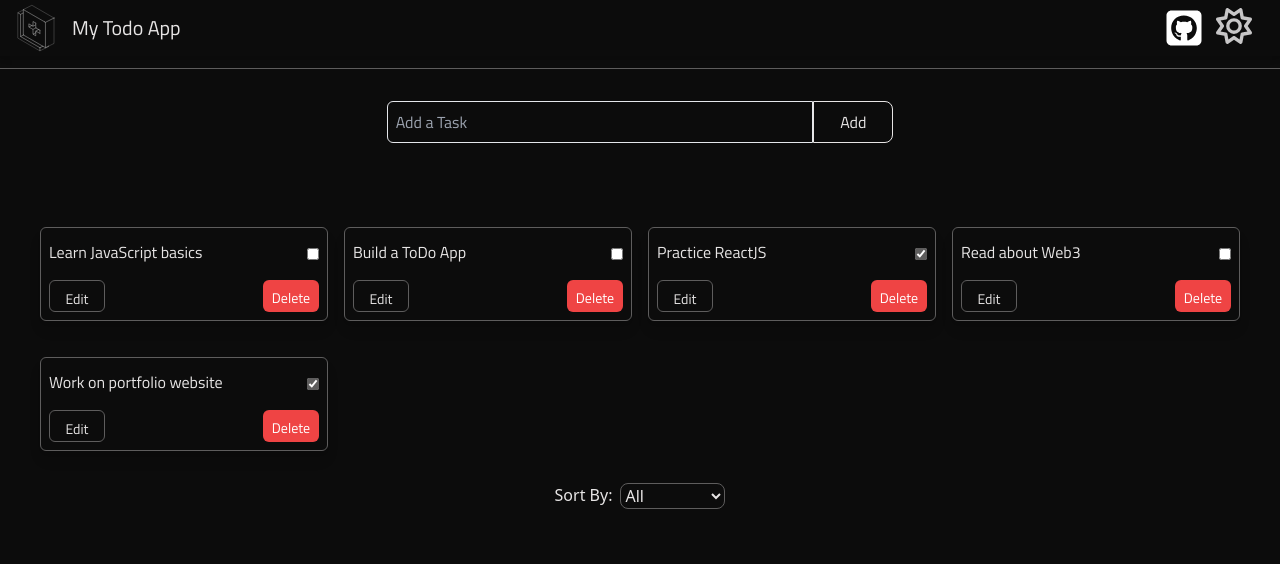
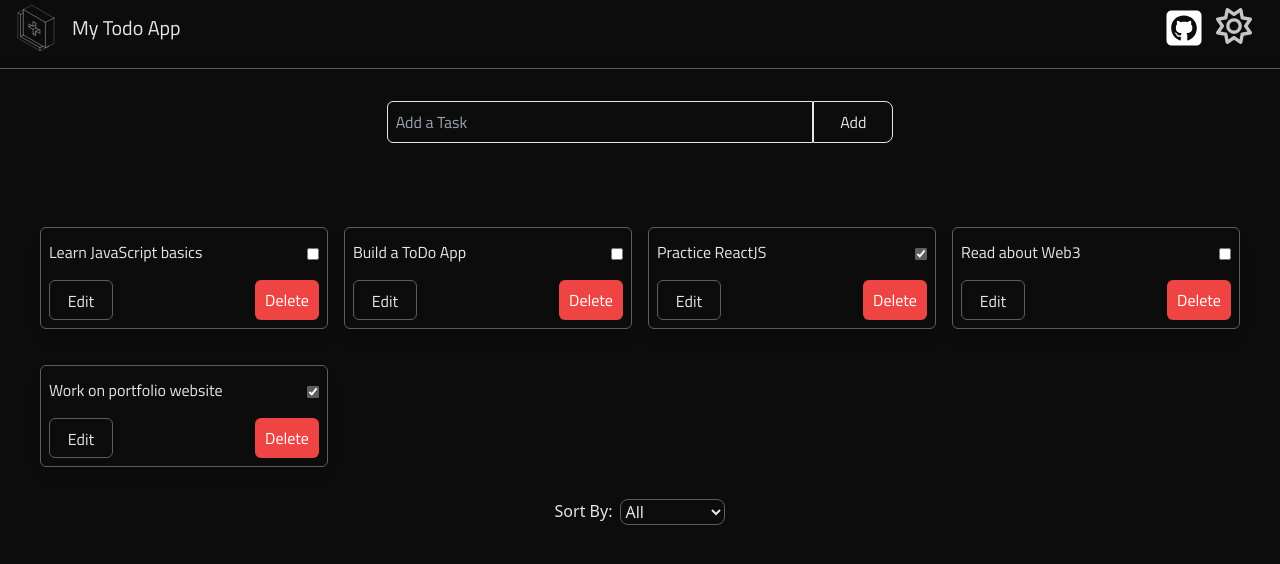
Before and after one commit to OlaiwonAbdullahi/My-Todo-App, a React (Vite) app: page / in a window 1280 px wide. Shown: the top 564 px of the page. Built offline with nearby package versions, Linux system fonts and the light colour scheme.

Commit message:
update App.jsx, Form.jsx and TodoList.jsx

```diff
--- a/src/App.jsx
+++ b/src/App.jsx
@@ -3,11 +3,13 @@ import Header from "./components/Header";
 import Sorting from "./components/Sorting";
 import TodoList from "./components/TodoList";
 
+function handleAddItems() {}
+
 function App() {
   return (
     <div className=" h-screen bg-bgColor text-textColor ">
       <Header />
-      <Form />
+      <Form onAddItems={handleAddItems} />
       <TodoList />
       <Sorting />
     </div>
--- a/src/components/Form.jsx
+++ b/src/components/Form.jsx
@@ -1,14 +1,33 @@
-export default function Form() {
+import { useState } from "react";
+
+export default function Form({ onAddItems }) {
+  const [task, setTask] = useState("");
+
+  function handleSubmit(e) {
+    e.preventDefault();
+    if (!task) return;
+
+    const newTask = { task };
+    console.log(newTask);
+    setTask("");
+
+    onAddItems(newTask);
+  }
   return (
-    <div className="mt-8 flex justify-center font-titalium mb-8">
+    <form
+      className="mt-8 flex justify-center font-titalium mb-8"
+      onSubmit={handleSubmit}
+    >
       <input
         type="text"
         placeholder="Add a Task"
+        value={task}
+        onChange={(e) => setTask(e.target.value)}
         className="bg-bgColor  border rounded-l-md w-1/3 text-textColor p-2 "
       />
       <button className="border border-textColor rounded-e-lg p-1 w-20">
         Add
       </button>
-    </div>
+    </form>
   );
 }
--- a/src/components/TodoList.jsx
+++ b/src/components/TodoList.jsx
@@ -1,3 +1,5 @@
+import { useState } from "react";
+
 const todos = [
   {
     id: 1,
@@ -28,18 +30,24 @@ const todos = [
 
 export default function TodoList() {
   const todo = todos;
+  const [checked, setChecked] = useState("true");
   return (
     <div className="flex justify-center p-4">
       <div className="grid grid-cols-1 sm:grid-cols-2 lg:grid-cols-4 gap-4 p-4 mx-auto">
         {todo.map((todolist) => (
-          <Todo todolist={todolist} key={todolist.id} />
+          <Todo
+            todolist={todolist}
+            key={todolist.id}
+            onChecked={setChecked}
+            checked={checked}
+          />
         ))}
       </div>
     </div>
   );
 }
 
-function Todo({ todolist }) {
+function Todo({ todolist, checked, onChecked }) {
   return (
     <div className="border-hrColor border pb-2 px-2 w-full sm:w-72 font-titalium mt-5 shadow-lg rounded-md bg-bgColor">
       <div className="flex justify-between gap-3 items-center">
@@ -49,14 +57,17 @@ function Todo({ todolist }) {
         <input
           type="checkbox"
           checked={todolist.completed}
+          value={checked}
+          onChange={(e) => onChecked(e.target.value)}
           className="w-4 h-4 sm:w-3 sm:h-3 bg-bgColor border-2 border-hrColor rounded-sm accent-hrColor"
         />
       </div>
       <div className="flex gap-2 justify-between">
-        <button className="bg-bgColor rounded-md border p-2 w-20 sm:w-16 lg:w-14 border-hrColor text-xs sm:text-sm h-8">
+        <button className="bg-bgColor rounded-md border p-2 w-full sm:w-24 md:w-20 lg:w-16 border-hrColor text-xs sm:text-sm md:text-base h-10">
           Edit
         </button>
-        <button className="bg-red-500 text-white rounded-md p-2 w-20 sm:w-16 lg:w-14 text-xs sm:text-sm h-8">
+
+        <button className="bg-red-500 text-white rounded-md p-2 w-full sm:w-24 md:w-20 lg:w-16 text-xs sm:text-sm md:text-base h-10">
           Delete
         </button>
       </div>
```
